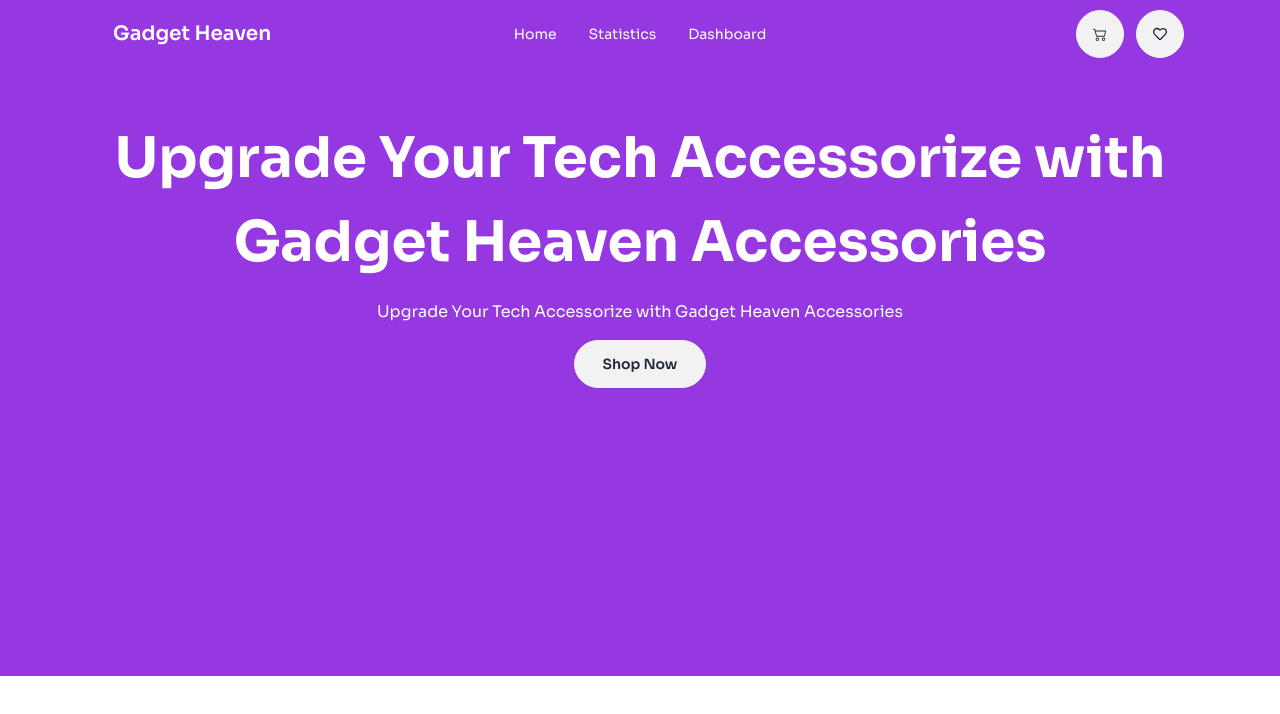
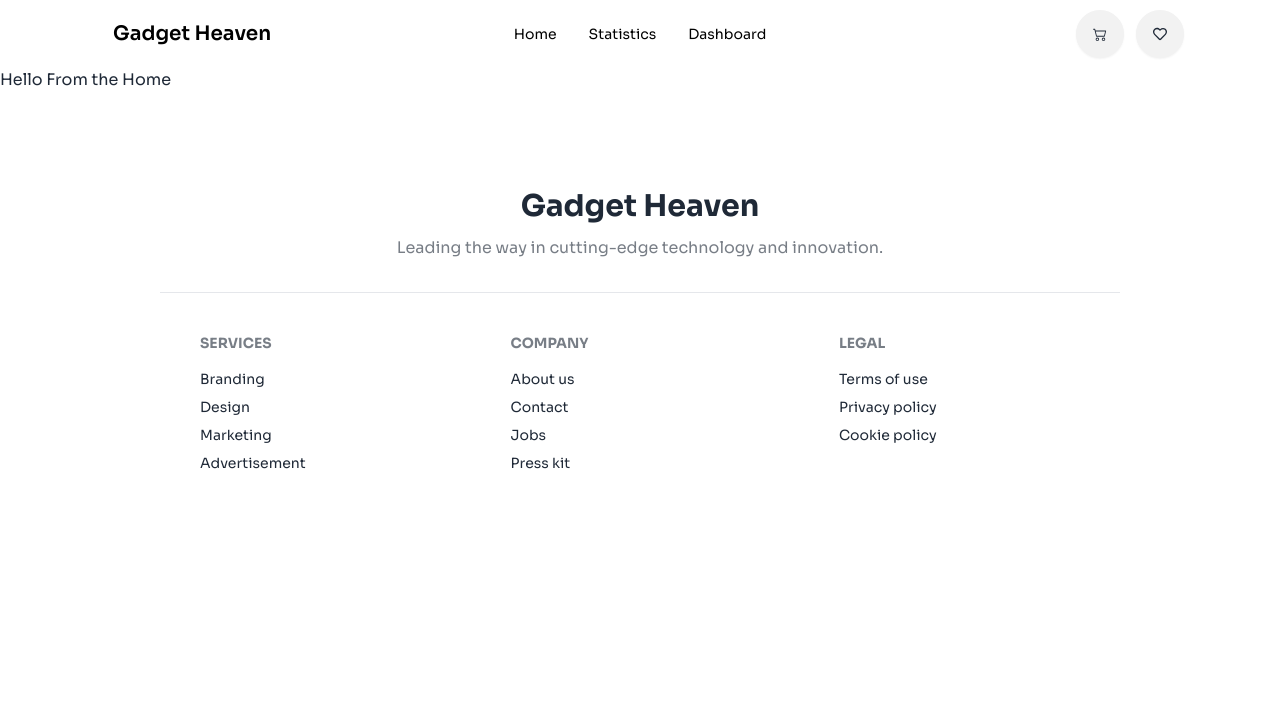
Before and after one commit to Rza-O/gadget-heaven-react-router-assignment, a React (Vite) app: page / in a window 1280 px wide. Shown: the top 714 px of the page. Built offline with nearby package versions, Linux system fonts and the light colour scheme.

Commit message:
made footer

```diff
--- a/src/Components/Footer.jsx
+++ b/src/Components/Footer.jsx
@@ -2,23 +2,27 @@ import React from 'react';
 
 const Footer = () => {
     return (
-        <div>
-            <footer className="footer bg-white text-black-content p-10">
-                <nav>
+        <div className='px-40 py-24'>
+            <div className='text-center mb-8 space-y-3'>
+                <h1 className='text-3xl font-bold'>Gadget Heaven</h1>
+                <p className='opacity-60'>Leading the way in cutting-edge technology and innovation.</p>
+            </div>
+            <footer className="footer bg-white text-black-content p-10 border-t">
+                <nav className='navbar-start'>
                     <h6 className="footer-title">Services</h6>
                     <a className="link link-hover">Branding</a>
                     <a className="link link-hover">Design</a>
                     <a className="link link-hover">Marketing</a>
                     <a className="link link-hover">Advertisement</a>
                 </nav>
-                <nav>
+                <nav className='navbar-center'>
                     <h6 className="footer-title">Company</h6>
                     <a className="link link-hover">About us</a>
                     <a className="link link-hover">Contact</a>
                     <a className="link link-hover">Jobs</a>
                     <a className="link link-hover">Press kit</a>
                 </nav>
-                <nav>
+                <nav className='navbar-end'>
                     <h6 className="footer-title">Legal</h6>
                     <a className="link link-hover">Terms of use</a>
                     <a className="link link-hover">Privacy policy</a>
--- a/src/Components/Header.jsx
+++ b/src/Components/Navbar.jsx
@@ -3,14 +3,14 @@ import { Link } from 'react-router-dom';
 import { BsCart2 } from "react-icons/bs";
 import { FaRegHeart } from 'react-icons/fa';
 
-const Header = () => {
+const Navbar = () => {
     const links = <>
         <li><Link to='/'>Home</Link></li>
         <li><Link>Statistics</Link></li>
         <li><Link>Dashboard</Link></li>
     </>
     return (
-        <div className='bg-primary text-white'>
+        <div className='text-black'>
             <div className="navbar px-24">
                 <div className="navbar-start">
                     <div className="dropdown">
@@ -46,13 +46,9 @@ const Header = () => {
                     <a className="btn rounded-full"><FaRegHeart /></a>
                 </div>
             </div>
-                <div className='text-center w-11/12 mx-auto space-y-4 pb-72 mt-12'>
-                    <h1 className='font-bold text-[56px]'>Upgrade Your Tech Accessorize with Gadget Heaven Accessories</h1>
-                    <p className=''>Upgrade Your Tech Accessorize with Gadget Heaven Accessories</p>
-                    <button className='btn rounded-3xl py-4 px-7'>Shop Now</button>
-                </div>
+
         </div>
     );
 };
 
-export default Header;
+export default Navbar;
--- a/src/Layouts/MainLayout.jsx
+++ b/src/Layouts/MainLayout.jsx
@@ -1,12 +1,14 @@
 import React from 'react';
-import Header from '../Components/Header';
 import Footer from '../Components/Footer';
+import Navbar from '../Components/Navbar';
+import { Outlet } from 'react-router-dom';
 
 const MainLayout = () => {
     return (
         <div>
-            <Header></Header>
-            {/* <Footer></Footer> */}
+            <Navbar></Navbar>
+            <Outlet></Outlet>
+            <Footer></Footer>
         </div>
     );
 };
--- /dev/null
+++ b/src/Pages/Home.jsx
@@ -0,0 +1,11 @@
+import React from 'react';
+
+const Home = () => {
+    return (
+        <div>
+            <h2>Hello From the Home</h2>
+        </div>
+    );
+};
+
+export default Home;
```
Also changed, not shown: src/Routes/Routes.jsx (+8 -1 lines).
